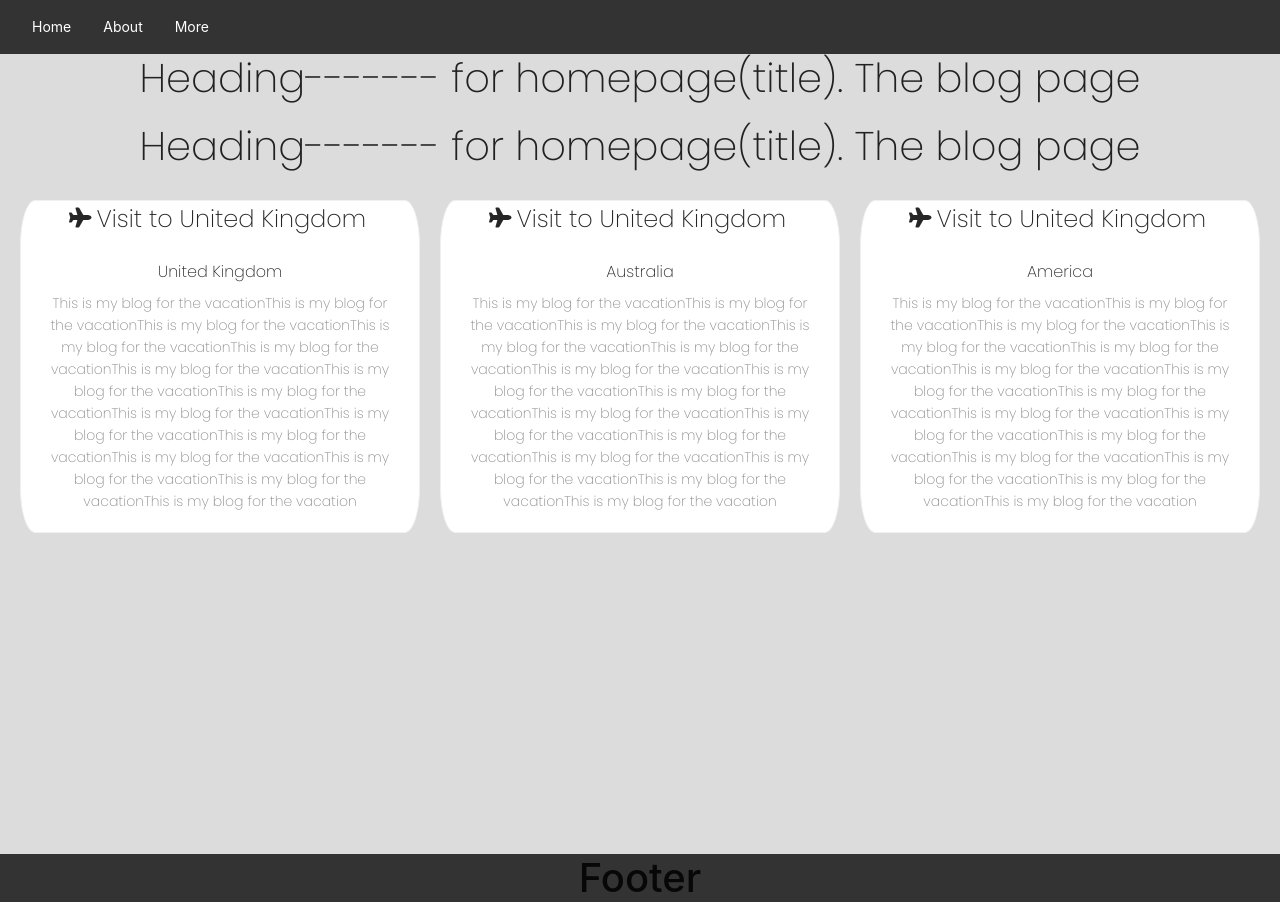
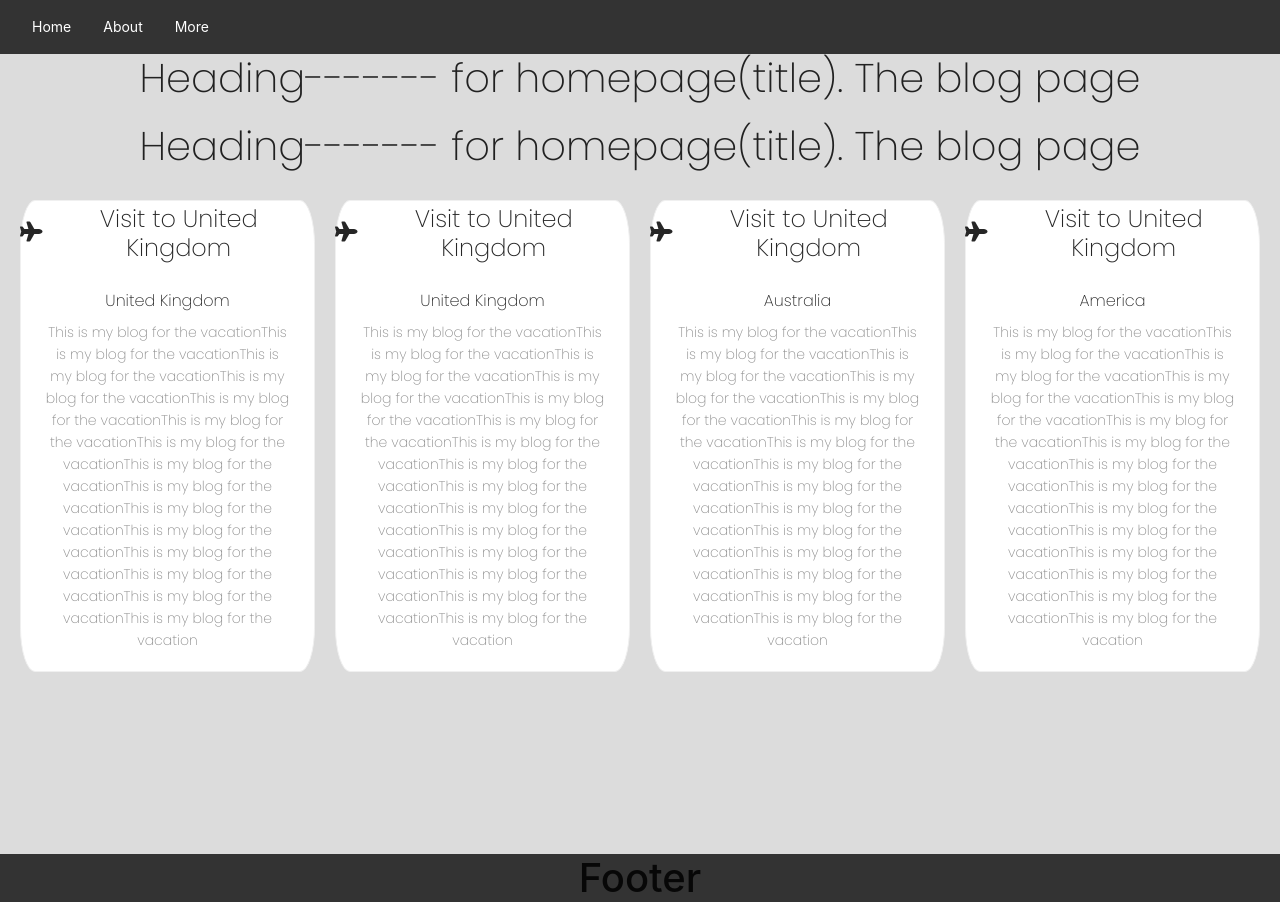
Before and after one commit to MohammedHaris96/Blog-Page, a React (Create React App) app: page / in a window 1280 px wide. Built offline with nearby package versions, Linux system fonts and the light colour scheme; the HTML template or start-up script is replaced by a standard one.

Commit message:
new change

```diff
--- a/src/Components/Homepage.js
+++ b/src/Components/Homepage.js
@@ -7,6 +7,13 @@ const { Meta } = Card;
 const Homepage = () => {
   // Array of objects for blog
   const blogs = [
+    {
+      name: "United Kingdom",
+      description:
+        "This is my blog for the vacationThis is my blog for the vacationThis is my blog for the vacationThis is my blog for the vacationThis is my blog for the vacationThis is my blog for the vacationThis is my blog for the vacationThis is my blog for the vacationThis is my blog for the vacationThis is my blog for the vacationThis is my blog for the vacationThis is my blog for the vacationThis is my blog for the vacationThis is my blog for the vacationThis is my blog for the vacation",
+      titleUK: "Vacation",
+    },
+
     {
       name: "United Kingdom",
       description:
```
